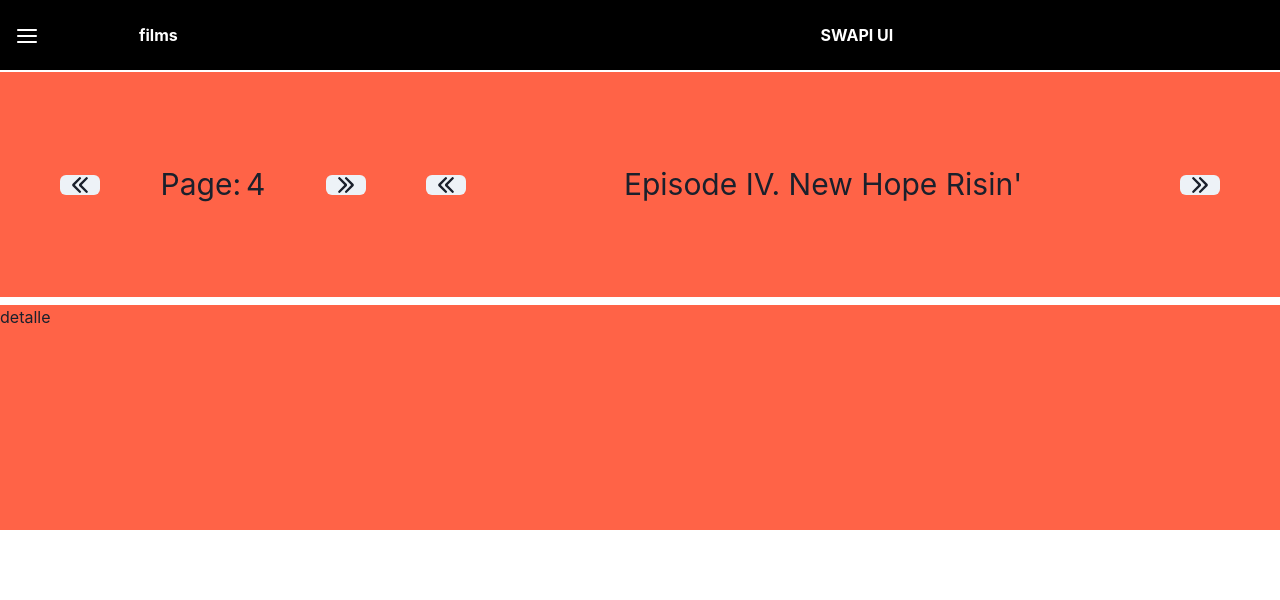
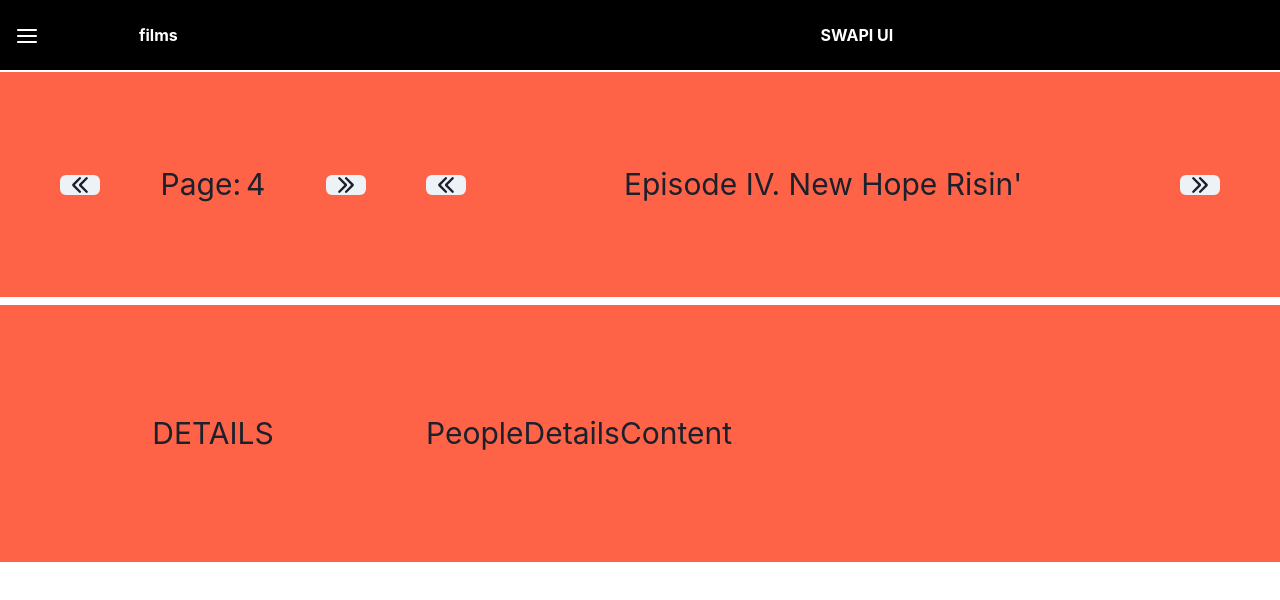
Before and after one commit to juanIgnacioEchaide/segregable-ui, a React (Create React App) app: page /films in a window 1280 px wide. Shown: the top 600 px of the page. Built offline with nearby package versions, Linux system fonts and the light colour scheme; no server answers.

Commit message:
layout entities updated

```diff
--- a/src/components/molecules/carousel/Carousel.tsx
+++ b/src/components/molecules/carousel/Carousel.tsx
@@ -1,6 +1,7 @@
 import { ArrowLeftIcon, ArrowRightIcon } from "@chakra-ui/icons";
 import { IconButton } from "@chakra-ui/react";
 import { motion } from "framer-motion";
+import { VIEW } from "../../../common/constants/uri";
 
 const ArrowsContainer = ({ children }: any) => {
   return (
@@ -55,7 +56,7 @@ const DisplayedItem = ({ displayedData }: any) => {
   return <div>{displayedData}</div>;
 };
 
-const CarouselGrid = ({ pageNum, displayedData }: any) => {
+const NavigationGrid = ({ pageNum, displayedData }: any) => {
   return (
     <div
       style={{
@@ -101,4 +102,99 @@ const CarouselGrid = ({ pageNum, displayedData }: any) => {
     </div>
   );
 };
-export { CarouselGrid };
+
+const DetailsDisplayGrid = ({ view }: any) => {
+  return (
+    <div
+      style={{
+        display: "flex",
+        flexDirection: "row",
+        justifyContent: "space-around",
+        alignItems: "center",
+        padding: "30px",
+        fontSize: "30px",
+        width: "100%",
+        height: "100%",
+      }}
+    >
+      <div
+        style={{
+          display: "flex",
+          flexDirection: "row",
+          justifyContent: "space-around",
+          alignItems: "center",
+          padding: "30px",
+          fontSize: "30px",
+          width: "30%",
+          height: "100%",
+        }}
+      >
+        DETAILS
+      </div>
+      <div
+        style={{
+          display: "flex",
+          flexDirection: "row",
+          justifyContent: "left",
+          alignItems: "center",
+          padding: "30px",
+          fontSize: "30px",
+          width: "70%",
+          height: "100%",
+        }}
+      >
+        <DetailContentsByView view={view} data={null} />
+      </div>
+    </div>
+  );
+};
+
+const DetailContentsByView = ({ view, data }: any): JSX.Element => {
+  switch (view) {
+    case VIEW.FILMS:
+      return <FilmsDetailsContent data={data} />;
+    case VIEW.STARSHIP:
+      return <StarshipDetailsContent data={data} />;
+    case VIEW.SPECIES:
+      return <SpeciesDetailsContent data={data} />;
+    case VIEW.PLANETS:
+      return <PlanetsDetailsContent data={data} />;
+    case VIEW.VEHICLES:
+      return <VehiclesDetailsContent data={data} />;
+    case VIEW.PEOPLE:
+      return <PeopleDetailsContent data={data} />;
+    default:
+      return <PeopleDetailsContent data={data} />;
+  }
+};
+
+const FilmsDetailsContent = ({ data }: any) => {
+  return <div>FilmsDetailsContent</div>;
+};
+
+const PlanetsDetailsContent = ({ data }: any) => {
+  return <div>PlanetsDetailsContent</div>;
+};
+const PeopleDetailsContent = ({ data }: any) => {
+  return <div>PeopleDetailsContent</div>;
+};
+const VehiclesDetailsContent = ({ data }: any) => {
+  return <div>PeopleDetailsContent</div>;
+};
+const SpeciesDetailsContent = ({ data }: any) => {
+  return <div>PeopleDetailsContent</div>;
+};
+const StarshipDetailsContent = ({ data }: any) => {
+  return <div>StarshipDetailsContent</div>;
+};
+
+export {
+  NavigationGrid,
+  DetailsDisplayGrid,
+  FilmsDetailsContent,
+  PlanetsDetailsContent,
+  PeopleDetailsContent,
+  VehiclesDetailsContent,
+  SpeciesDetailsContent,
+  StarshipDetailsContent,
+};
--- a/src/components/templates/PageTemplate.tsx
+++ b/src/components/templates/PageTemplate.tsx
@@ -1,30 +1,32 @@
 import { Grid, GridItem } from "@chakra-ui/react";
-import { CarouselGrid } from "../molecules/carousel/Carousel";
+import {
+  NavigationGrid,
+  DetailsDisplayGrid,
+} from "../molecules/carousel/Carousel";
 
 const PageTemplate = (): JSX.Element => {
   return (
     <Grid
       h="100%"
       paddingTop="2px"
-      templateRows="repeat(2, 1fr)"
+      templateRows="repeat(4, 1fr)"
       templateColumns="repeat(5, 1fr)"
       gap={2}
     >
       <GridItem
         colSpan={5}
-        rowSpan={1}
+        rowSpan={2}
         bg="tomato"
         placeItems={"center"}
-        children={<CarouselGrid />}
+        children={<NavigationGrid />}
       />
       <GridItem
         colSpan={5}
-        rowSpan={1}
+        rowSpan={6}
         bg="tomato"
         placeItems={"center"}
-        children={"detalle"}
+        children={<DetailsDisplayGrid />}
       />
-      <GridItem colSpan={5} bg="papayawhip" />
     </Grid>
   );
 };
```
